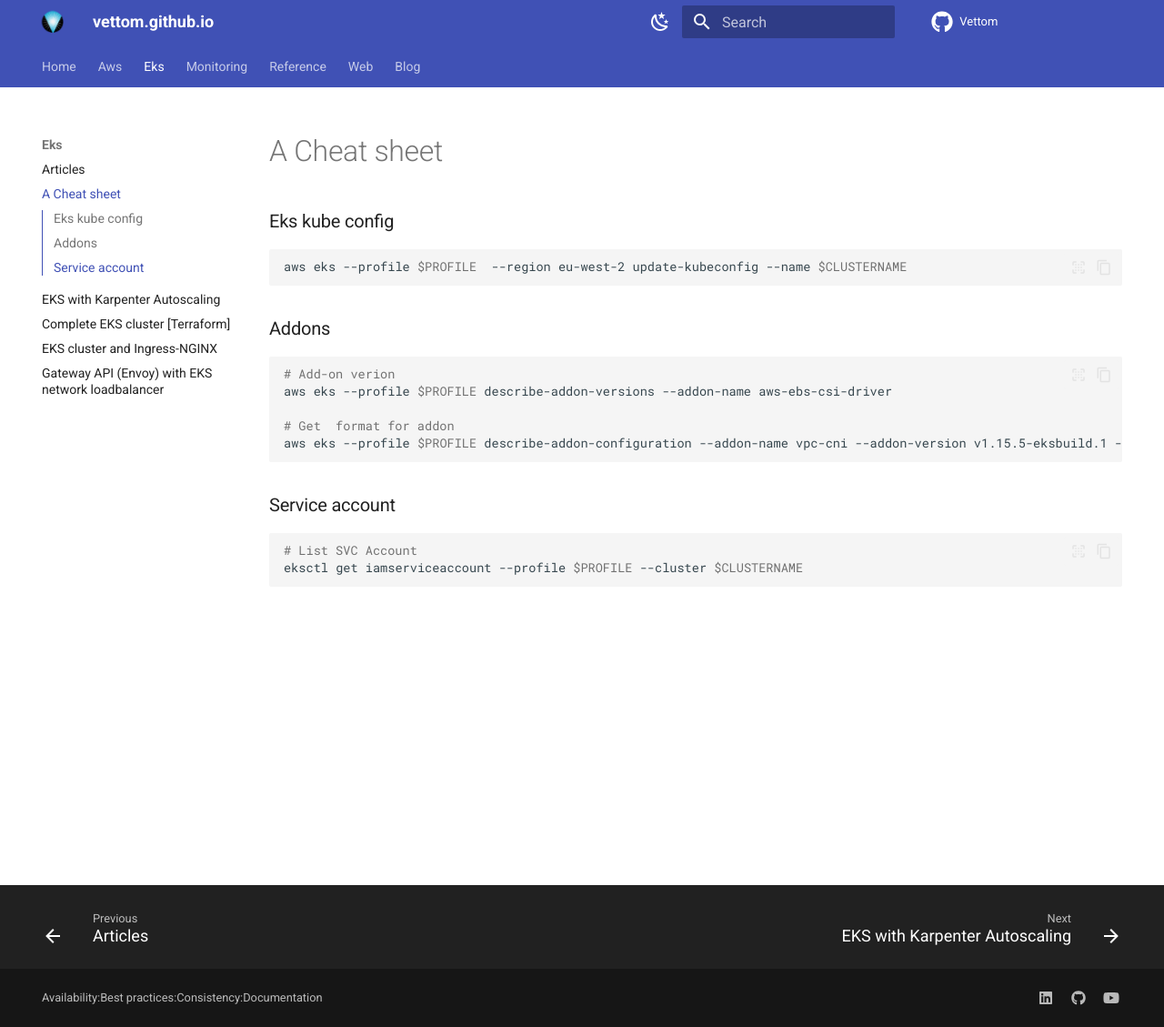
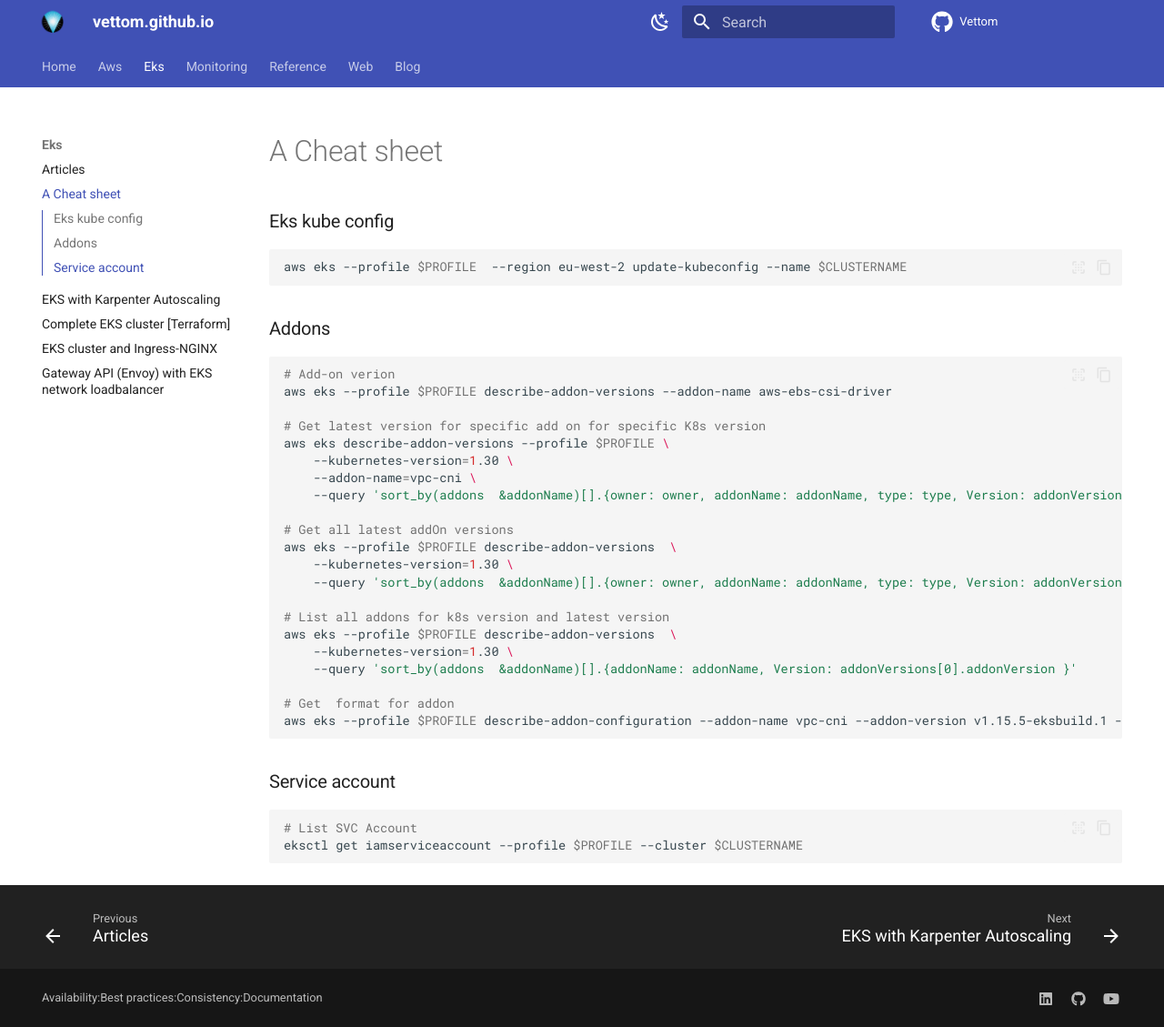
Before and after one commit to vettom/vettom.github.io, an MkDocs documentation site: the page built from docs/Eks/cheat-sheet.md, in a window 1280 px wide and 1129 px high. Shown: the whole window at 91% size. Built offline with MkDocs 1.6.1 and Material for MkDocs 9.7.7, drawn with Linux system fonts in a browser that asks for light colours.

Commit message:
Update by DV on Tue 24 Sep 2024 19:05:37 BST

````diff
--- a/docs/Eks/cheat-sheet.md
+++ b/docs/Eks/cheat-sheet.md
@@ -10,6 +10,22 @@ aws eks --profile $PROFILE  --region eu-west-2 update-kubeconfig --name $CLUSTER
 # Add-on verion
 aws eks --profile $PROFILE describe-addon-versions --addon-name aws-ebs-csi-driver
 
+# Get latest version for specific add on for specific K8s version
+aws eks describe-addon-versions --profile $PROFILE \
+    --kubernetes-version=1.30 \
+    --addon-name=vpc-cni \
+    --query 'sort_by(addons  &addonName)[].{owner: owner, addonName: addonName, type: type, Version: addonVersions[0].addonVersion }'
+
+# Get all latest addOn versions
+aws eks --profile $PROFILE describe-addon-versions  \
+	--kubernetes-version=1.30 \
+    --query 'sort_by(addons  &addonName)[].{owner: owner, addonName: addonName, type: type, Version: addonVersions[0].addonVersion }'
+
+# List all addons for k8s version and latest version
+aws eks --profile $PROFILE describe-addon-versions  \
+	--kubernetes-version=1.30 \
+	--query 'sort_by(addons  &addonName)[].{addonName: addonName, Version: addonVersions[0].addonVersion }'
+
 # Get  format for addon
 aws eks --profile $PROFILE describe-addon-configuration --addon-name vpc-cni --addon-version v1.15.5-eksbuild.1 --output text
 ```
````
Also changed, not shown: docs/Reference/gcp-study.md (added, +41 -0 lines).
